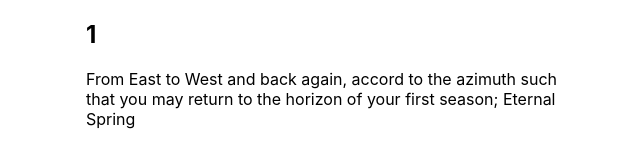
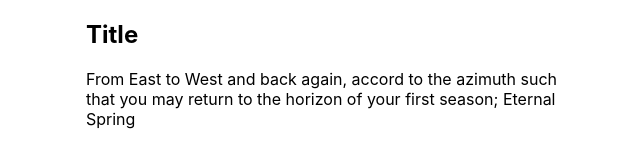
Before and after one commit to camjmoore/nextjs-ts-emotion, a Next.js app: page /posts/1 in a window 1280 px wide. Shown: the top 160 px of the page, without its empty margins (304-944 px from the left). Built offline with nearby package versions, Linux system fonts and the light colour scheme.

Commit message:
rename titletsx to idtsx and strip out router

```diff
--- a/pages/index.tsx
+++ b/pages/index.tsx
@@ -79,7 +79,7 @@ export const getStaticProps = async () => {
   const res = await fetch("https://jsonplaceholder.typicode.com/posts")
 
   const posts: Post[] = await res.json();
-  console.log(posts)
+
   return {
     props: {
       posts,
--- a/pages/posts/[title].tsx
+++ b/pages/posts/[id].tsx
@@ -1,15 +1,9 @@
 import { Article } from '@components/Article';
-import { useRouter } from "next/router";
 
 export default function Post() {
-
-  const router = useRouter();
-
-  const { title } = router.query;
-
   return (
     <Article>
-      <h1>{title}</h1>
+      <h1>Title</h1>
       <p>From East to West and back again, accord to the azimuth such that you may return to the horizon of your first season; Eternal Spring</p>
     </Article>
   );
```
